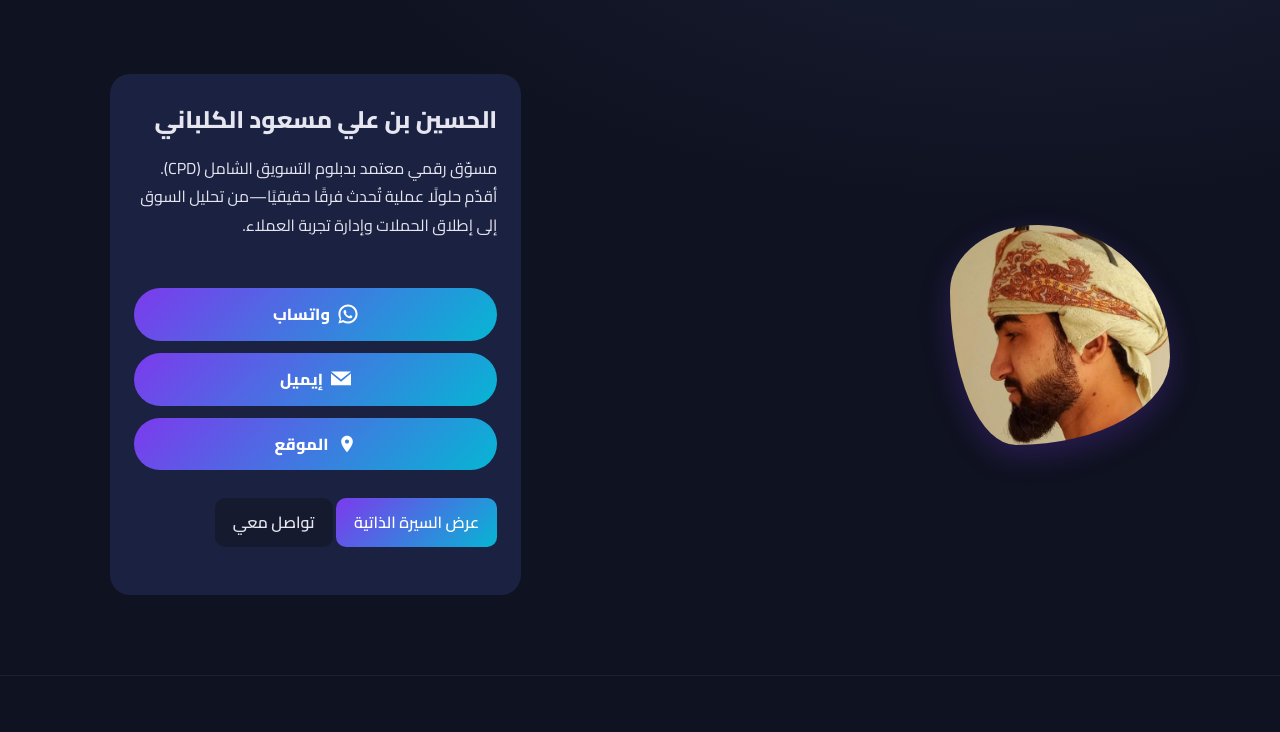
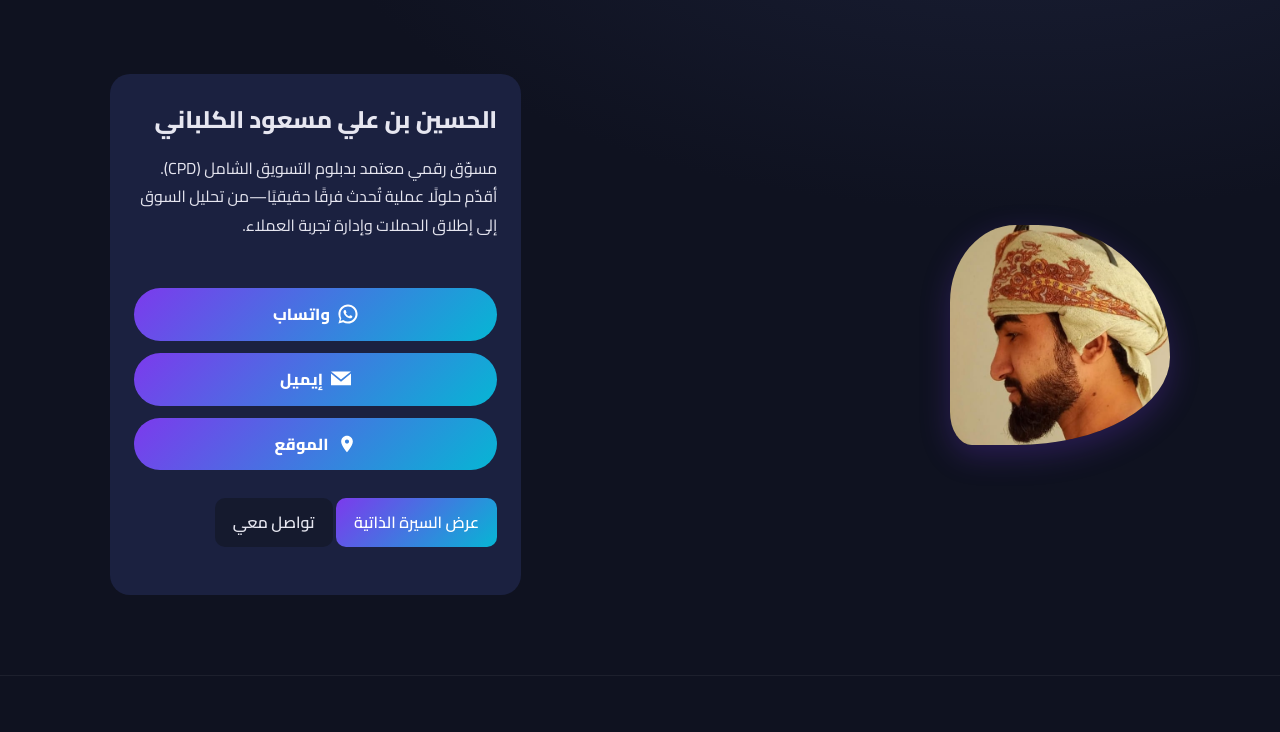
Before and after one commit to senku989/senku989.github.io, a plain HTML site: page index.html in a window 1280 px wide. Shown: the part 68-800 px from the top of the page. Drawn offline with Linux system fonts and the light colour scheme.

Commit message:
Update style.css

```diff
--- a/style.css
+++ b/style.css
@@ -52,7 +52,7 @@ a{text-decoration:none;color:inherit;}
   height: 220px;
   position: relative;
   overflow: hidden;
-  border-radius: 40% 60% 70% 30% / 30% 60% 40% 70%;
+  border-radius: 30% 60% 70% 10% / 35% 60% 40% 15%;
   box-shadow: 0 10px 30px rgba(124,58,237,.25);
 }
 .blob-shape {
```
